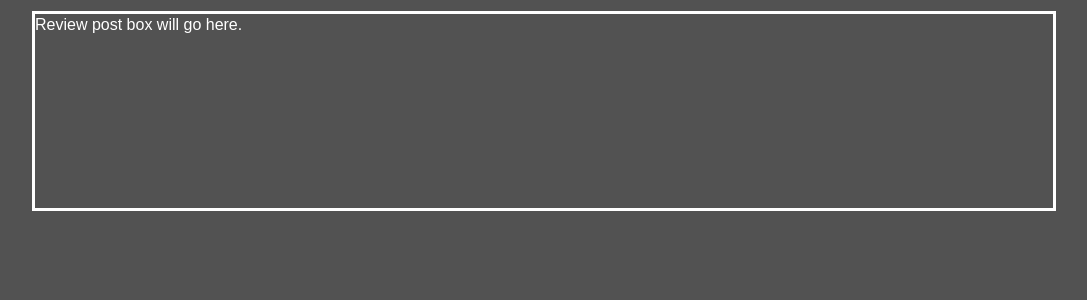
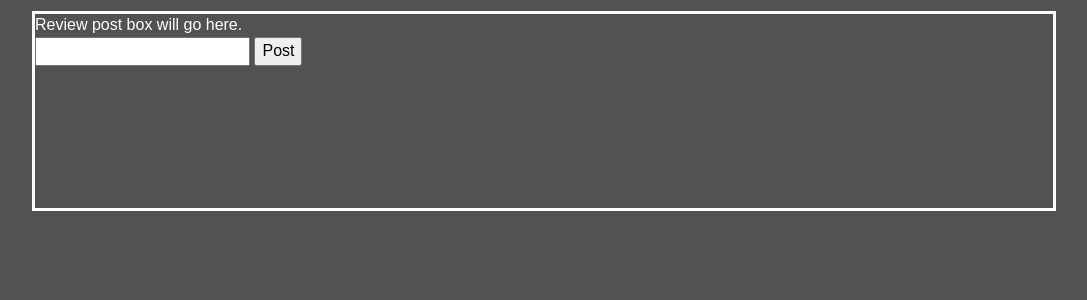
Before and after one commit to GFUCABAM/statler, a Django app: page /play/1/ in a window 1280 px wide. Shown: the part 122-422 px from the top of the page, without its empty margins (96-1183 px from the left). Run offline with Django 3.2, Linux system fonts and the light colour scheme; some libraries are stand-ins or nearby versions.

Commit message:
added POST endpoint

```diff
--- a/static/styles.css
+++ b/static/styles.css
@@ -99,3 +99,7 @@ li p {
   top: 0px;
   left: 0px;
 }
+
+form {
+  color: black;
+}
--- a/statler_api/urls.py
+++ b/statler_api/urls.py
@@ -15,4 +15,7 @@ urlpatterns = [
     # urls that look like /api/play-list/<play_list_id> are forwarded to
     # the views.getPlayList function
     url(r'^play-list/(?P<play_list_id>[^,/]+)/$', views.getPlayList, name='play-list'),
+
+    # posts to /api/play/<play_id>/reviews/ are handled here
+    url(r'^play/(?P<play_id>[^,/]+)/reviews/$', views.postReview, name='play-reviews'),
 ]
--- a/statler_site/templates/play-detail-page.html
+++ b/statler_site/templates/play-detail-page.html
@@ -2,6 +2,9 @@
 <html>
   <head>
     <meta name="viewport" content="width=device-width, initial-scale=1">
+
+    <script src="https://ajax.googleapis.com/ajax/libs/jquery/1.11.3/jquery.min.js"></script>
+
     <!--bootstrap old and new support broswers-->
     <link rel="stylesheet" href="http://maxcdn.bootstrapcdn.com/bootstrap/3.3.5/css/bootstrap.min.css"/>
     <link rel="stylesheet" href="http://netdna.bootstrapcdn.com/bootstrap/3.1.1/css/bootstrap.min.css"/>
@@ -9,11 +12,10 @@
     <script src="http://maxcdn.bootstrapcdn.com/bootstrap/3.3.5/js/bootstrap.min.js"></script>
     <!-- Latest compiled and minified CSS -->
 
+    <link rel="stylesheet" type="text/css" href="/static/styles.css"/>
+
     <link rel="shortcut icon" href="/static/favicon.ico" type="image/x-icon">
     <link rel="icon" href="/static/favicon.ico" type="image/x-icon">
-
-    <link rel="stylesheet" type="text/css" href="/static/styles.css"/>
-    <script src="https://ajax.googleapis.com/ajax/libs/jquery/1.11.3/jquery.min.js"></script>
 
     <script>
 
@@ -64,6 +66,11 @@
       <div id="details"></div>
       <div style="height: 200px; border-style: solid;">
         Review post box will go here.
+        <form action="{% url 'api:play-reviews' play_id %}" method="post">
+          {% csrf_token %}
+          <input type="text" name="text" />
+          <input type="submit" value="Post" />
+        </form>
       </div>
       <ul id="review-list">
       </ul>
```
Also changed, not shown: statler_api/api_models.py (+7 -0 lines), statler_api/views.py (+17 -1 lines), statler_site/templates/play-list-page.html (+13 -3 lines).
